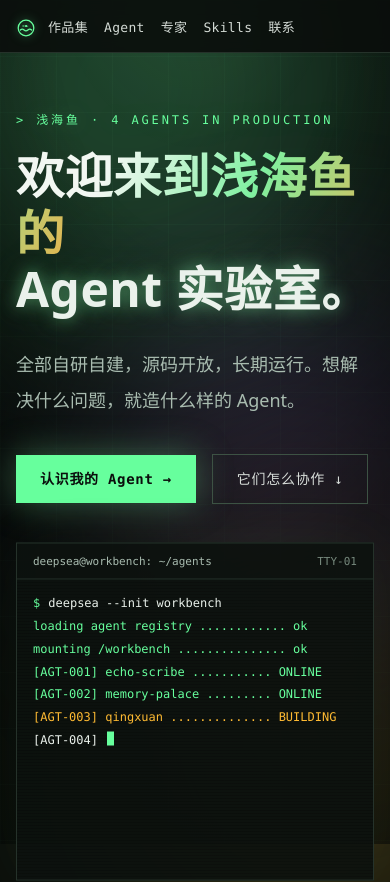
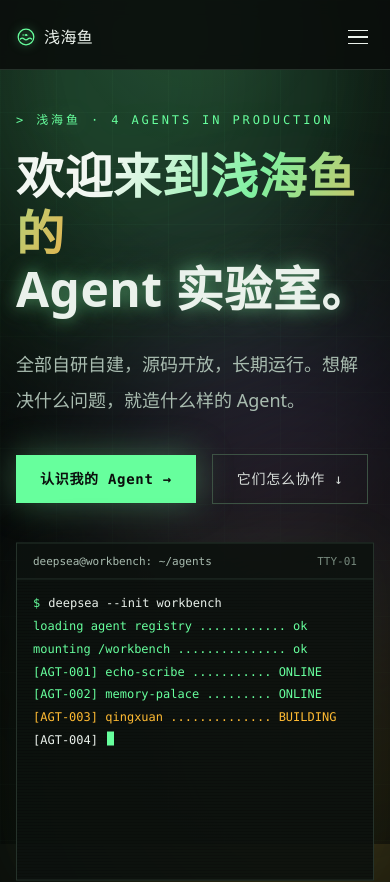
Before and after one commit to yuwangjuan1/syvia_platform, a Next.js app: page / in a window 390 px wide. Shown: the top 882 px of the page. Built offline with nearby package versions, Linux system fonts and the light colour scheme.

Commit message:
移动端导航改为三横菜单
sm 以下显示汉堡按钮，点击展开下拉菜单（含遮罩、Esc 关闭、路由变化自动收起）；桌面端保持横向导航；logo 恢复显示站名并允许截断。

```diff
--- a/src/components/nav-bar.tsx
+++ b/src/components/nav-bar.tsx
@@ -1,5 +1,6 @@
 "use client";
 
+import { useEffect, useState } from "react";
 import Link from "next/link";
 import { usePathname } from "next/navigation";
 import LogoMark from "@/components/logo-mark";
@@ -13,41 +14,129 @@ const NAV = [
   { href: "/contact", label: "联系" },
 ];
 
+function isActive(pathname: string, href: string) {
+  return pathname === href || pathname.startsWith(`${href}/`);
+}
+
 export default function NavBar() {
   const pathname = usePathname();
+  const [open, setOpen] = useState(false);
+
+  // 路由变化时收起菜单
+  useEffect(() => {
+    setOpen(false);
+  }, [pathname]);
+
+  // Esc 关闭
+  useEffect(() => {
+    if (!open) return;
+    const onKey = (e: KeyboardEvent) => {
+      if (e.key === "Escape") setOpen(false);
+    };
+    window.addEventListener("keydown", onKey);
+    return () => window.removeEventListener("keydown", onKey);
+  }, [open]);
+
   return (
+    <>
       <header className="fixed inset-x-0 top-0 z-50 border-b border-line bg-ink/90 backdrop-blur">
-      <div className="mx-auto flex max-w-6xl items-center gap-3 px-4 pt-[17px] pb-[12px] sm:gap-6 sm:px-6">
+        <div className="mx-auto flex max-w-6xl items-center justify-between gap-3 px-4 pt-[17px] pb-[12px] sm:px-6">
           <Link
             href="/"
-          className="flex shrink-0 items-center gap-2 font-display text-base tracking-wide text-paper sm:text-lg"
+            className="flex min-w-0 items-center gap-2 font-display text-base tracking-wide text-paper sm:text-lg"
           >
             <LogoMark className="h-5 w-5 shrink-0 text-phos sm:h-[22px] sm:w-[22px]" />
-          <span className="hidden sm:inline">{SITE.system}</span>
+            <span className="truncate">{SITE.system}</span>
           </Link>
-        <nav className="flex flex-1 items-center gap-4 overflow-x-auto font-mono text-[13px] font-medium tracking-wide [&::-webkit-scrollbar]:hidden sm:justify-end sm:gap-7 sm:text-sm [scrollbar-width:none]">
+
+          {/* 桌面端导航 */}
+          <nav className="hidden items-center gap-7 font-mono text-sm font-medium tracking-wide sm:flex">
             {NAV.map((item) => {
-            const active = pathname === item.href || pathname.startsWith(`${item.href}/`);
+              const active = isActive(pathname, item.href);
               return (
                 <Link
                   key={item.href}
                   href={item.href}
                   className={
                     active
-                    ? "shrink-0 whitespace-nowrap text-phos text-glow-soft"
-                    : "shrink-0 whitespace-nowrap text-paper/90 transition-colors hover:text-phos hover:text-glow-soft"
+                      ? "text-phos text-glow-soft"
+                      : "text-paper/90 transition-colors hover:text-phos hover:text-glow-soft"
                   }
                 >
                   {item.label}
                 </Link>
               );
             })}
-          <span className="hidden items-center gap-1.5 border border-phos/40 bg-phos/10 px-2.5 py-1 text-xs font-medium text-phos text-glow-soft sm:inline-flex">
+            <span className="hidden items-center gap-1.5 border border-phos/40 bg-phos/10 px-2.5 py-1 text-xs font-medium text-phos text-glow-soft lg:inline-flex">
               <span className="blinkdot h-2 w-2 bg-phos" />
               ONLINE
             </span>
           </nav>
+
+          {/* 移动端三横按钮 */}
+          <button
+            type="button"
+            aria-label={open ? "关闭菜单" : "打开菜单"}
+            aria-expanded={open}
+            aria-controls="mobile-nav"
+            onClick={() => setOpen((v) => !v)}
+            className="relative -mr-1 flex h-10 w-10 shrink-0 flex-col items-center justify-center gap-[5px] text-paper sm:hidden"
+          >
+            <span
+              className={`h-[1.5px] w-5 bg-current transition-transform duration-200 ${
+                open ? "translate-y-[6.5px] rotate-45" : ""
+              }`}
+            />
+            <span
+              className={`h-[1.5px] w-5 bg-current transition-opacity duration-200 ${
+                open ? "opacity-0" : "opacity-100"
+              }`}
+            />
+            <span
+              className={`h-[1.5px] w-5 bg-current transition-transform duration-200 ${
+                open ? "-translate-y-[6.5px] -rotate-45" : ""
+              }`}
+            />
+          </button>
+        </div>
+
+        {/* 移动端菜单面板 */}
+        <div
+          id="mobile-nav"
+          className={`overflow-hidden border-line bg-ink/95 backdrop-blur transition-[max-height,opacity] duration-300 ease-out sm:hidden ${
+            open ? "max-h-96 border-t opacity-100" : "max-h-0 opacity-0"
+          }`}
+        >
+          <nav className="mx-auto max-w-6xl px-4 py-1.5">
+            {NAV.map((item) => {
+              const active = isActive(pathname, item.href);
+              return (
+                <Link
+                  key={item.href}
+                  href={item.href}
+                  className={`flex items-center justify-between border-b border-line/60 py-3.5 font-mono text-[15px] tracking-wide last:border-0 ${
+                    active ? "text-phos text-glow-soft" : "text-paper/90"
+                  }`}
+                >
+                  {item.label}
+                  <span className={active ? "text-phos" : "text-faint"}>{"\u2192"}</span>
+                </Link>
+              );
+            })}
+          </nav>
         </div>
       </header>
+
+      {/* 遮罩：点空白处收起 */}
+      {open && (
+        <button
+          type="button"
+          aria-label="关闭菜单"
+          tabIndex={-1}
+          onClick={() => setOpen(false)}
+          className="fixed inset-0 z-40 cursor-default bg-ink/60 sm:hidden"
+        />
+      )}
+    </>
   );
 }
```
Lines whose indentation alone changed are shown as unchanged.
